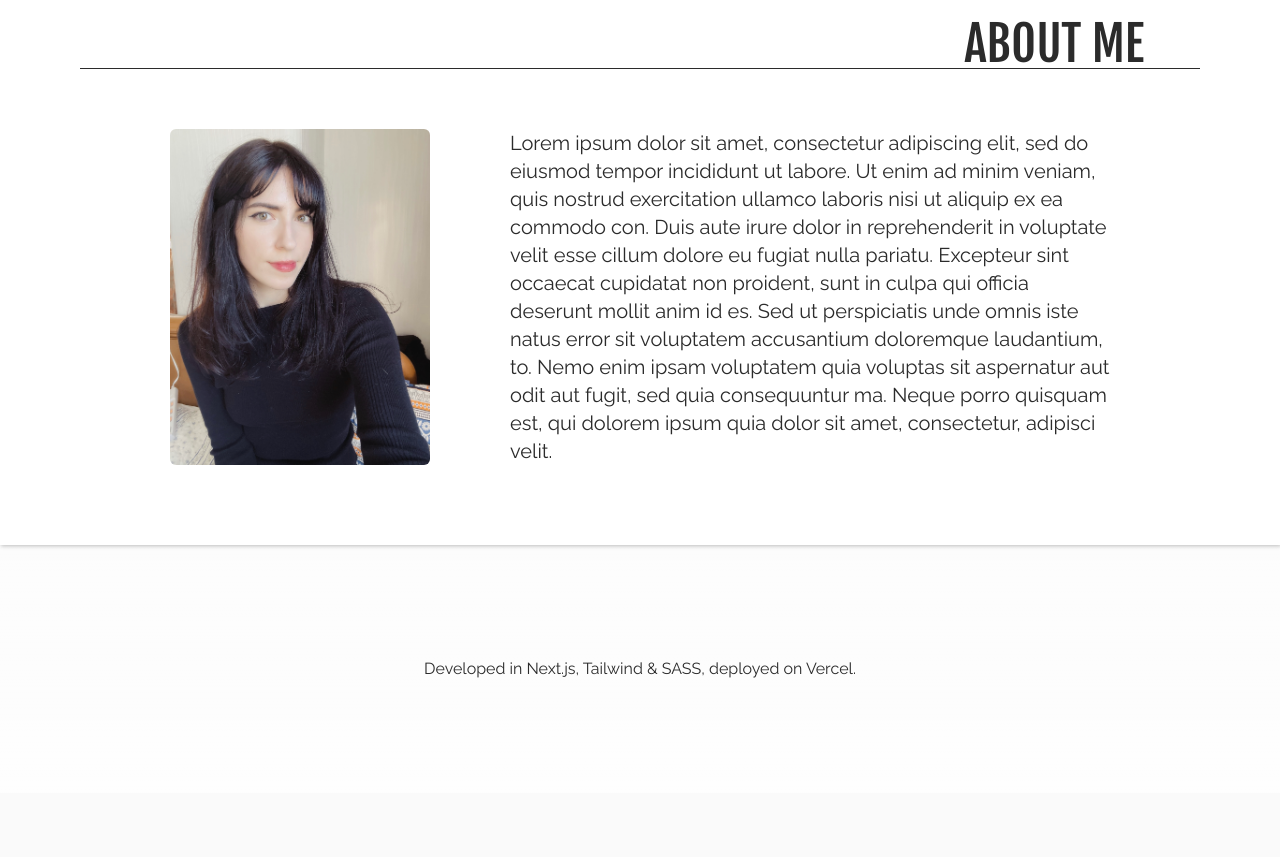
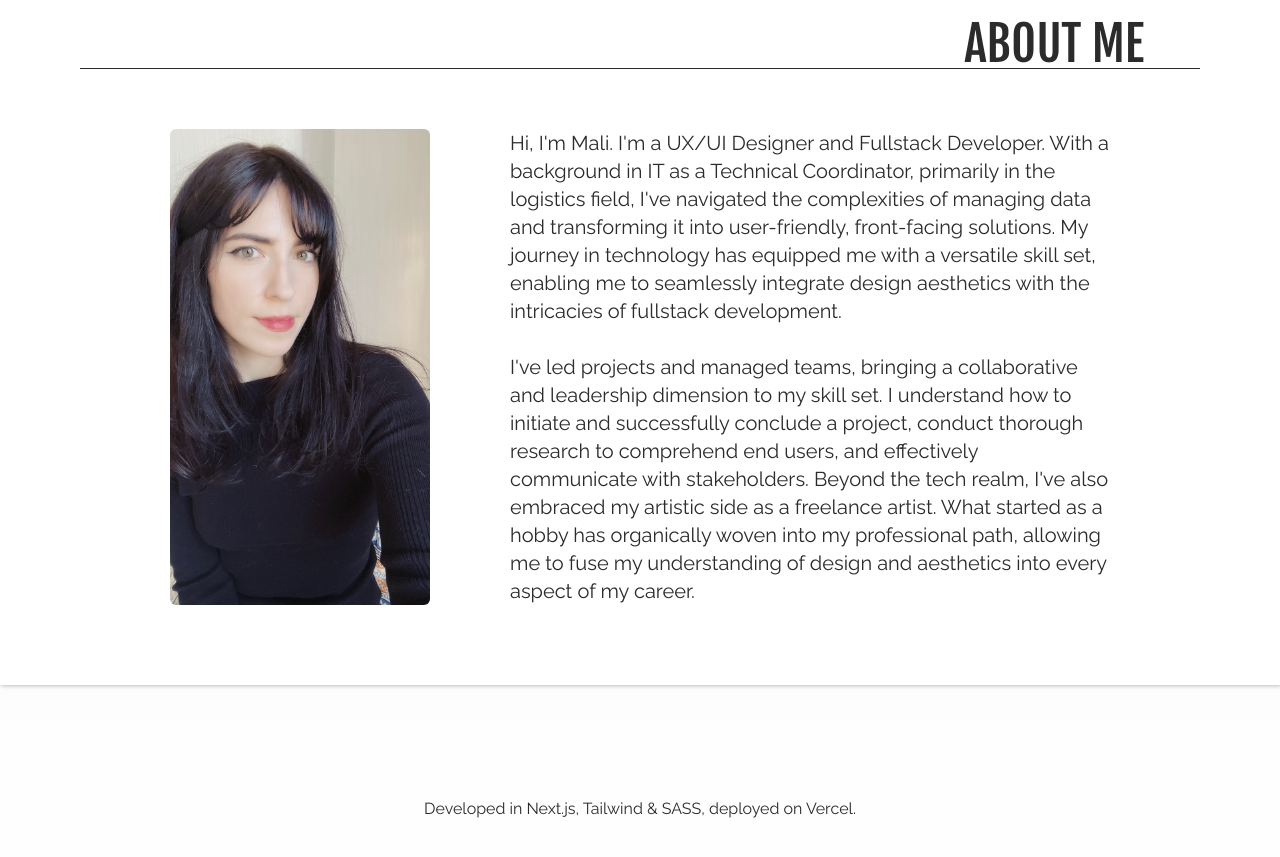
Before and after one commit to amekatze/portfolio2023, a Next.js app: page / in a window 1280 px wide. Shown: the part 2240-3097 px from the top of the page. Before the commit the page ends 3033 px from the top, so only its background shows below. Built offline with nearby package versions, Linux system fonts and the light colour scheme.

Commit message:
about me

```diff
--- a/src/components/About.tsx
+++ b/src/components/About.tsx
@@ -25,17 +25,23 @@ export default function About({ fjalla }: AboutProps) {
           className="rounded-md object-cover"
         />
         <div className="max-w-[600px] text-xl">
-          Lorem ipsum dolor sit amet, consectetur adipiscing elit, sed do
-          eiusmod tempor incididunt ut labore. Ut enim ad minim veniam, quis
-          nostrud exercitation ullamco laboris nisi ut aliquip ex ea commodo
-          con. Duis aute irure dolor in reprehenderit in voluptate velit esse
-          cillum dolore eu fugiat nulla pariatu. Excepteur sint occaecat
-          cupidatat non proident, sunt in culpa qui officia deserunt mollit anim
-          id es. Sed ut perspiciatis unde omnis iste natus error sit voluptatem
-          accusantium doloremque laudantium, to. Nemo enim ipsam voluptatem quia
-          voluptas sit aspernatur aut odit aut fugit, sed quia consequuntur ma.
-          Neque porro quisquam est, qui dolorem ipsum quia dolor sit amet,
-          consectetur, adipisci velit.
+          Hi, I'm Mali. I'm a UX/UI Designer and Fullstack Developer. With a
+          background in IT as a Technical Coordinator, primarily in the
+          logistics field, I've navigated the complexities of managing data and
+          transforming it into user-friendly, front-facing solutions. My journey
+          in technology has equipped me with a versatile skill set, enabling me
+          to seamlessly integrate design aesthetics with the intricacies of
+          fullstack development.
+          <br />
+          <br />
+          I've led projects and managed teams, bringing a collaborative and
+          leadership dimension to my skill set. I understand how to initiate and
+          successfully conclude a project, conduct thorough research to
+          comprehend end users, and effectively communicate with stakeholders.
+          Beyond the tech realm, I've also embraced my artistic side as a
+          freelance artist. What started as a hobby has organically woven into
+          my professional path, allowing me to fuse my understanding of design
+          and aesthetics into every aspect of my career.
         </div>
       </div>
     </div>
```
